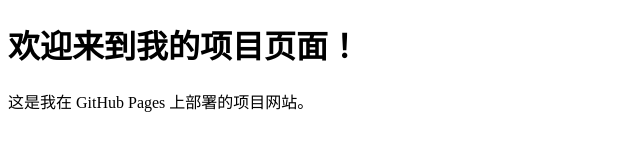
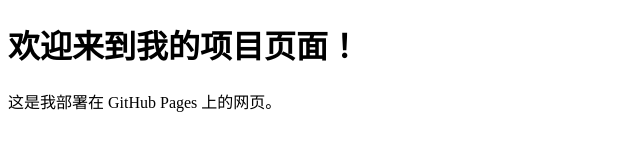
Before and after one commit to wang-12-friend/focus_winterholiday_project, a plain HTML site: page index.html in a window 1280 px wide. Shown: the full height of the page, 0-640 px from the left. Drawn offline with Linux system fonts and the light colour scheme.

Commit message:
Update title and paragraph text in index.html

```diff
--- a/index.html
+++ b/index.html
@@ -2,10 +2,10 @@
 <html>
 <head>
     <meta charset="UTF-8">
-    <title>My Project</title>
+    <title>My Project Page</title>
 </head>
 <body>
     <h1>欢迎来到我的项目页面！</h1>
-    <p>这是我在 GitHub Pages 上部署的项目网站。</p>
+    <p>这是我部署在 GitHub Pages 上的网页。</p>
 </body>
 </html>
```
